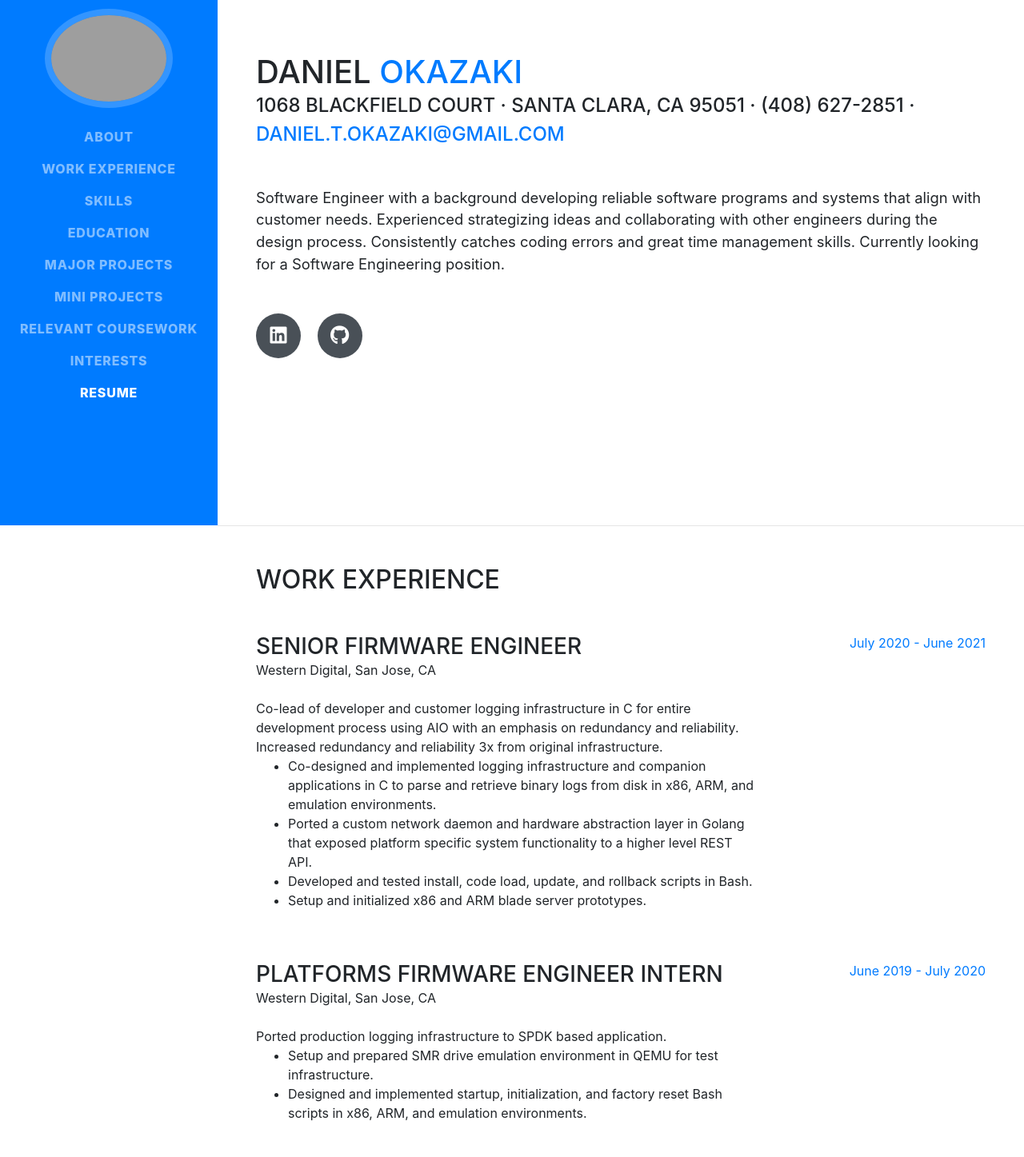
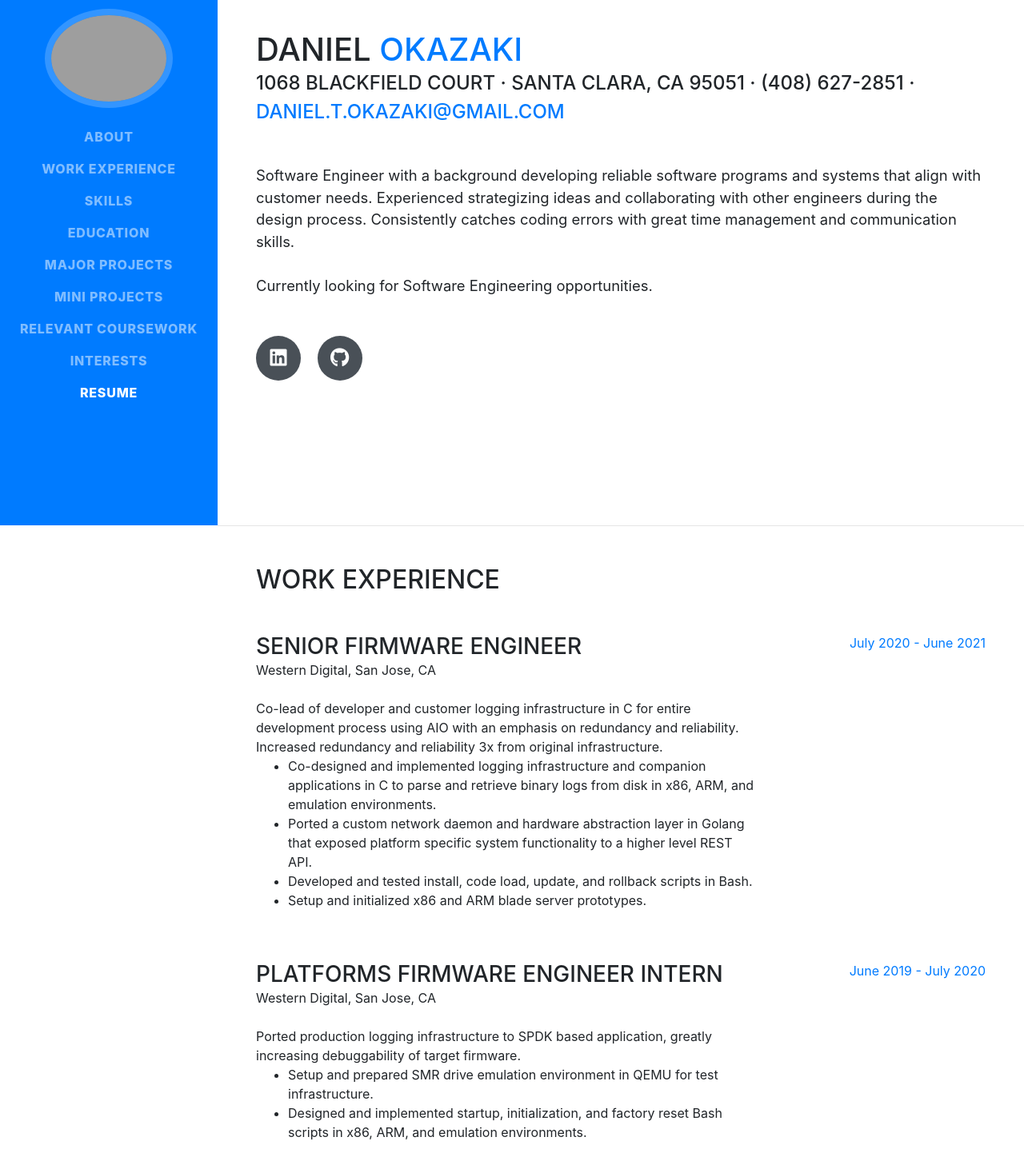
Before and after one commit to dtokazaki/website, a website with bundled scripts: page index.html in a window 1280 px wide. Shown: the part 143-1590 px from the top of the page at 80% size. Built offline with nearby package versions, Linux system fonts and the light colour scheme; grey boxes are pictures that could not be loaded; files whose address does not match are found by name; a web font is replaced by a local one.

Commit message:
updating more

```diff
--- a/index.html
+++ b/index.html
@@ -89,7 +89,9 @@
         <div class="subheading mb-5">1068 Blackfield Court · Santa Clara, CA 95051 · (408) 627-2851 ·
           <a href="mailto:daniel.t.okazaki@gmail.com">daniel.t.okazaki@gmail.com</a>
         </div>
-        <p class="lead mb-5">Software Engineer with a background developing reliable software programs and systems that align with customer needs. Experienced strategizing ideas and collaborating with other engineers during the design process. Consistently catches coding errors and great time management skills. Currently looking for a Software Engineering position. </p>
+        <p class="lead mb-5">Software Engineer with a background developing reliable software programs and systems that align with customer needs.  Experienced strategizing ideas and collaborating with other engineers during the design process. Consistently catches coding errors with great time management and communication skills. <br> <br>
+        Currently looking for Software Engineering opportunities.
+        </p>
         <div class="social-icons">
           <a href="https://www.linkedin.com/in/dtokazaki/" target="_blank">
             <i class="fab fa-linkedin"></i>
@@ -129,7 +131,7 @@
             <h3 class="mb-0">Platforms Firmware Engineer Intern</h3> <br>
             Western Digital, San Jose, CA <br><br>
 
-            Ported production logging infrastructure to SPDK based application.
+            Ported production logging infrastructure to SPDK based application, greatly increasing debuggability of target firmware.
             <ul>
               <li>Setup and prepared SMR drive emulation environment in QEMU for test infrastructure.</li>
               <li>Designed and implemented startup, initialization, and factory reset Bash scripts in x86, ARM, and emulation environments.</li>
```
Also changed, not shown: img/profile_cropped.jpg (added), 1 other file.
